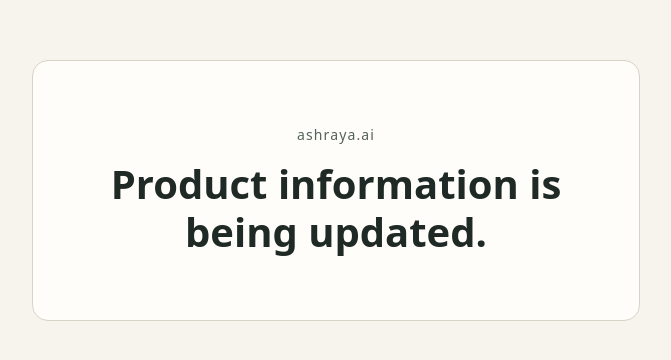
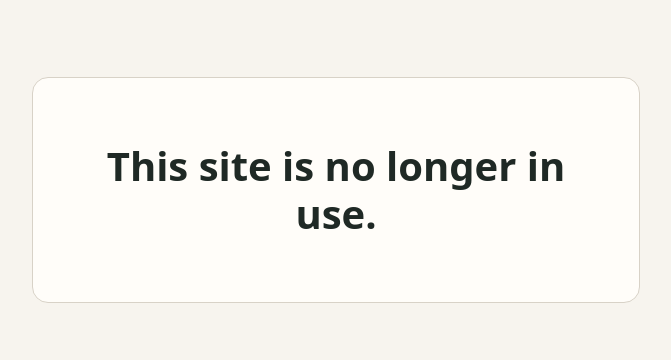
Before and after one commit to ashrayastudio/ashraya, a plain HTML site: page index.html in a window 1280 px wide. Shown: the part 210-570 px from the top of the page, without its empty margins (304-975 px from the left). Drawn offline with Linux system fonts and the light colour scheme.

Commit message:
Retire legacy site identity

```diff
--- a/index.html
+++ b/index.html
@@ -4,7 +4,7 @@
   <meta charset="utf-8">
   <meta name="viewport" content="width=device-width, initial-scale=1">
   <meta name="robots" content="noindex, nofollow">
-  <title>ashraya.ai</title>
+  <title>Site unavailable</title>
   <style>
     :root {
       color-scheme: light;
@@ -33,13 +33,6 @@
       text-align: center;
     }
 
-    p {
-      margin: 0 0 1rem;
-      color: #53625b;
-      font-size: 0.875rem;
-      letter-spacing: 0.08em;
-    }
-
     h1 {
       margin: 0;
       font-size: clamp(1.75rem, 5vw, 2.5rem);
@@ -49,8 +42,7 @@
 </head>
 <body>
   <main>
-    <p>ashraya.ai</p>
-    <h1>Product information is being updated.</h1>
+    <h1>This site is no longer in use.</h1>
   </main>
 </body>
 </html>
```
